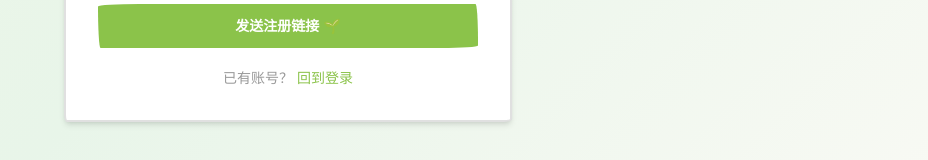
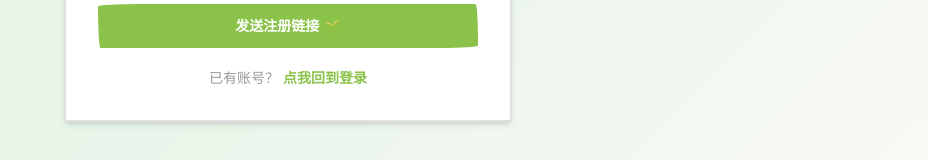
Before and after one commit to kangkang919/xinya, a Next.js app: page /register in a window 1280 px wide. Shown: the part 497-657 px from the top of the page, without its empty margins (352-1280 px from the left). Built offline with nearby package versions, Linux system fonts and the light colour scheme.

Commit message:
feat: login/register text update and green bold

```diff
--- a/app/(auth)/register/page.tsx
+++ b/app/(auth)/register/page.tsx
@@ -1,4 +1,4 @@
-"use client"
+﻿"use client"
 import { useState } from "react"
 import Link from "next/link"
 
@@ -44,7 +44,7 @@ export default function RegisterPage() {
         </button>
         <p className="text-center text-sm mt-6" style={{ color: "#999" }}>
           已有账号？
-          <Link href="/login" className="font-medium ml-1" style={{ color: "#8BC34A" }}>回到登录</Link>
+          <Link href="/login" className="font-bold ml-1" style={{ color: "#8BC34A" }}>点我回到登录</Link>
         </p>
       </div>
     )
@@ -84,8 +84,8 @@ export default function RegisterPage() {
 
       <p className="text-center text-sm mt-5" style={{ color: "#999" }}>
         已有账号？
-        <Link href="/login" className="font-medium ml-1" style={{ color: "#8BC34A" }}>
-          回到登录
+        <Link href="/login" className="font-bold ml-1" style={{ color: "#8BC34A" }}>
+          点我回到登录
         </Link>
       </p>
     </div>
```
